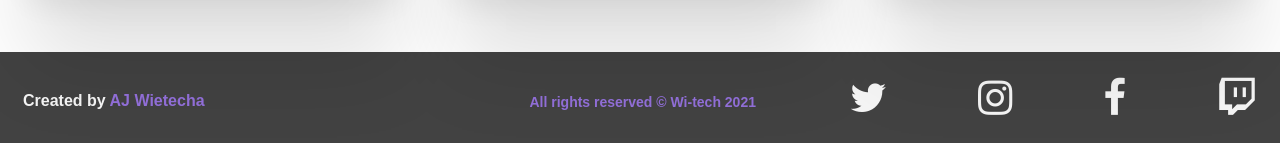
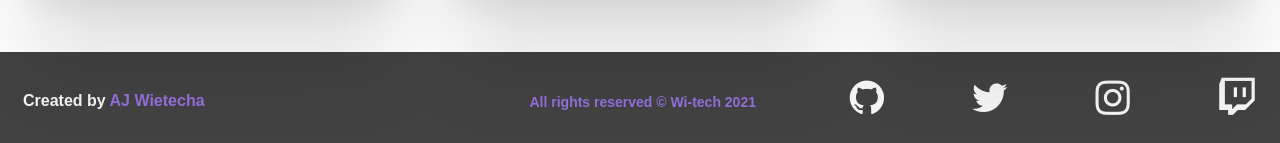
Before and after one commit to BuddhaTheChef/fl-2020, a React (Create React App) app: page / in a window 1280 px wide. Shown: the part 2428-2571 px from the top of the page. Built offline with nearby package versions, Linux system fonts and the light colour scheme; no server answers; what google-maps-react would draw is missing.

Commit message:
adding in links

```diff
--- a/src/App.css
+++ b/src/App.css
@@ -1674,6 +1674,7 @@ textarea {
   font-size: 2.3rem;
   text-align: center;
   width: 100%;
+  justify-content: space-around;
   display: flex;
 }
 
--- a/src/components/Contact/Contact.js
+++ b/src/components/Contact/Contact.js
@@ -15,7 +15,7 @@ class Contact extends Component {
           <div className="header-contact-div-2">
             <div className="inner-header-contact-div-2">
             <h3 className="inner-header-contact-div-2-header">
-              CATCH ME HERE
+              LOCATED IN
             </h3>
             <div className="inner-header-contact-p-arecodes">
             <p className="inner-header-contact-div-2-p">Seattle, WA</p>
--- a/src/components/Contact/ContactUs.js
+++ b/src/components/Contact/ContactUs.js
@@ -80,18 +80,17 @@ export default function ContactUs() {
 
         <hr className="hr-contact"/>
         <ul className="social-media-list">
-          <li><a href="https://github.com/BuddhaTheChef" target="_blank" rel="noopener noreferrer" class="contact-icon">
-            <i class="fa fa-github" aria-hidden="true"></i></a>
-          </li>
-          <li><a href="https://github.com/BuddhaTheChef" target="_blank" rel="noopener noreferrer" class="contact-icon">
-            <i class="fa fa-twitter" aria-hidden="true"></i></a>
-          </li>
-          <li><a href="https://github.com/BuddhaTheChef" target="_blank" rel="noopener noreferrer" class="contact-icon">
-            <i class="fa fa-instagram" aria-hidden="true"></i></a>
-          </li>
-          <li><a href="https://github.com/BuddhaTheChef" target="_blank" rel="noopener noreferrer" class="contact-icon">
-            <i class="fa fa-codepen" aria-hidden="true"></i></a>
-          </li>
+          <a href="https://github.com/BuddhaTheChef" target="_blank" rel="noopener noreferrer" class="contact-icon"><li>
+            <i class="fa fa-github" aria-hidden="true"></i></li></a>
+
+          <a href="https://twitter.com/____a____j____" target="_blank" rel="noopener noreferrer" class="contact-icon">
+          <li><i class="fa fa-twitter" aria-hidden="true"></i></li></a>
+
+          <a href="https://www.instagram.com/____a____j____/" target="_blank" rel="noopener noreferrer" class="contact-icon">
+          <li><i class="fa fa-instagram" aria-hidden="true"></i></li></a>
+
+          <a href="https://www.linkedin.com/in/ajwietechaii/" target="_blank" rel="noopener noreferrer" class="contact-icon">
+          <li><i class="fa fa-linkedin" aria-hidden="true"></i></li></a>
         </ul>
         <hr className="hr-contact"/>
 
--- a/src/components/Footer.js
+++ b/src/components/Footer.js
@@ -1,5 +1,4 @@
 import React, { Component } from "react";
-import { Link } from "react-router-dom";
 
 export default class Footer extends Component {
   render() {
@@ -14,27 +13,31 @@ export default class Footer extends Component {
               </div>
             </div>
             <div className="sub-footer-div-4">
-              <Link
-                to="https://www.google.com"
+              <a
+                href="https://github.com/BuddhaTheChef"
                 id="twit-foot"
-                className="fa fa-twitter"
                 style={{ fontSize: "40px" }}
-              ></Link>
-              <Link
-                to="#"
-                className="fa fa-instagram"
+                target="_blank"
+                rel="noopener noreferrer"
+              ><i className="fa fa-github"></i></a>
+              <a
+                href="https://twitter.com/____a____j____"
+                target="_blank"
+                rel="noopener noreferrer"
                 style={{ fontSize: "40px" }}
-              ></Link>
-              <Link
-                to="#"
-                className="fa fa-facebook"
+              ><i className="fa fa-twitter"></i></a>
+              <a
+                href="https://www.instagram.com/____a____j____/"
+                target="_blank"
+                rel="noopener noreferrer"
                 style={{ fontSize: "40px" }}
-              ></Link>
-              <Link
-                to="#"
-                className="fa fa-twitch"
+              ><i className="fa fa-instagram"></i></a>
+              <a
+                href="https://www.twitch.tv/buddhathechef"
+                target="_blank"
+                rel="noopener noreferrer"
                 style={{ fontSize: "40px" }}
-              ></Link>
+              ><i className="fa fa-twitch"></i></a>
             </div>
           </div>
         </div>
```
